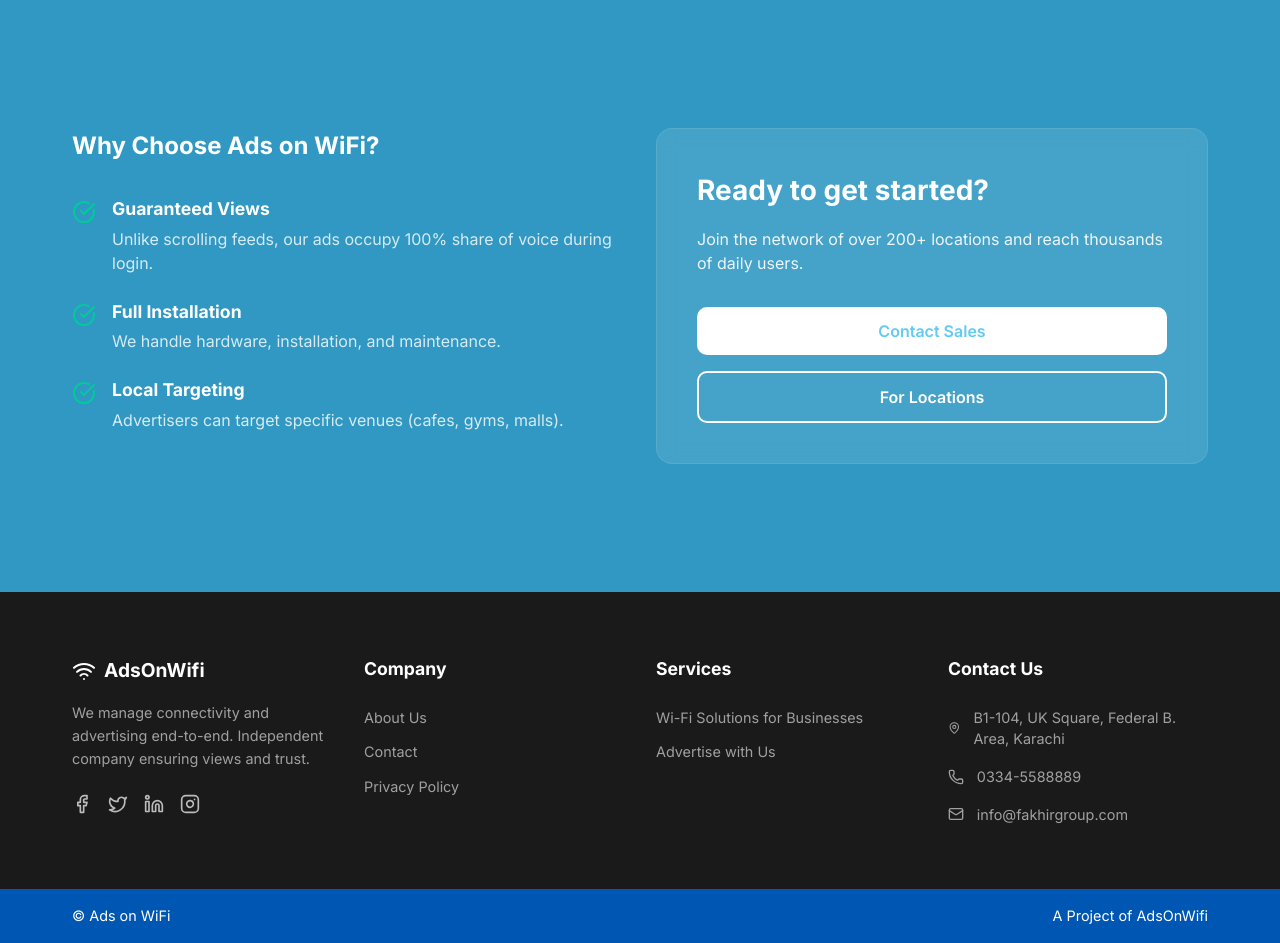
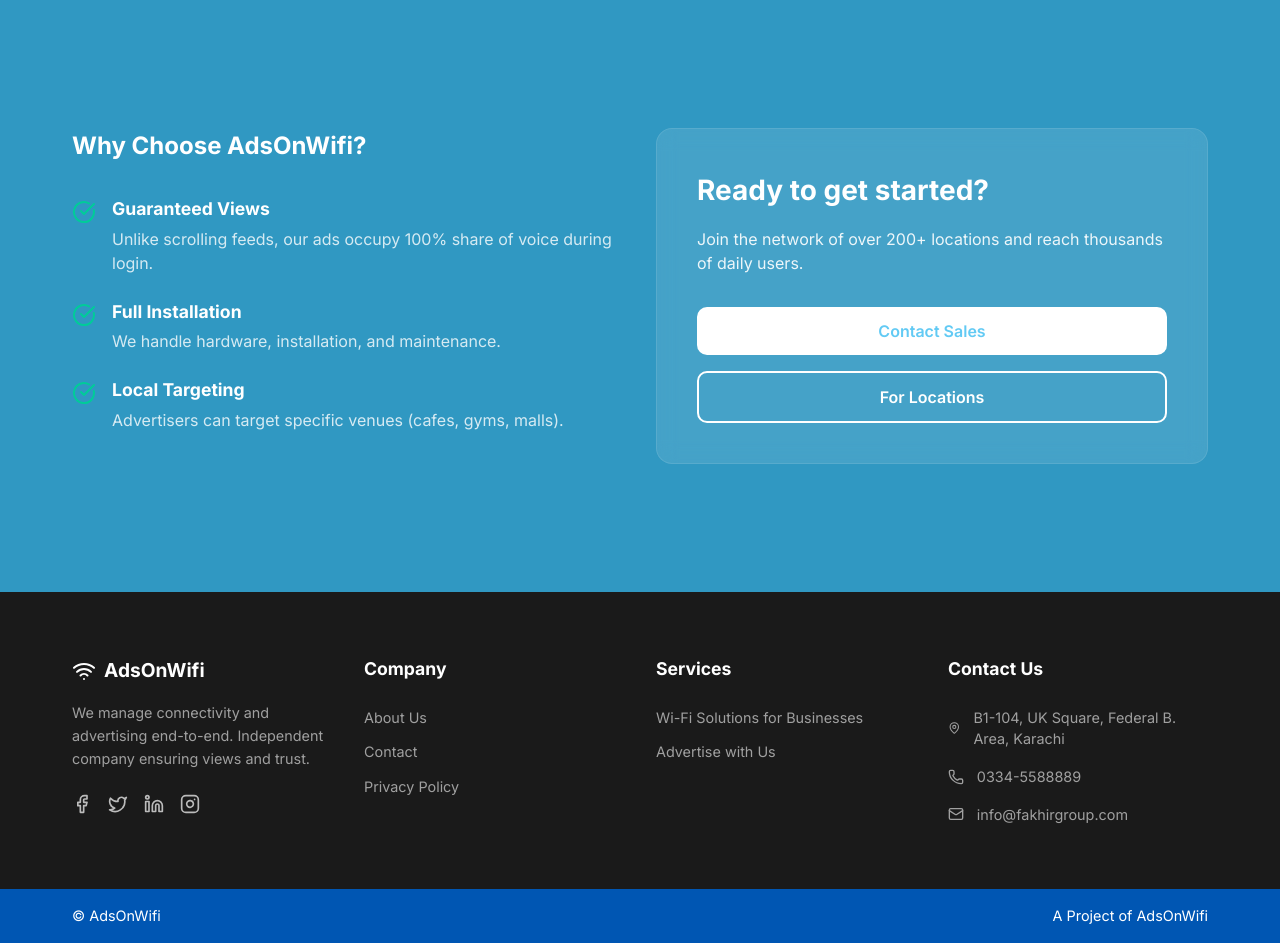
Before and after one commit to huzzy69/fg-free-wifi, a React (Vite) app: page / in a window 1280 px wide. Shown: the part 4020-4963 px from the top of the page. Built offline with nearby package versions, Linux system fonts and the light colour scheme.

Commit message:
Standardize AdsOnWifi branding

```diff
--- a/src/components/Footer.tsx
+++ b/src/components/Footer.tsx
@@ -57,7 +57,7 @@
 
             <div className="footer-copyright-strip">
                 <div className="container copyright-flex">
-                    <p>&copy; Ads on WiFi</p>
+                    <p>&copy; AdsOnWifi</p>
                     <p>A Project of {config.companyName}</p>
                 </div>
             </div>
--- a/src/components/TestimonialSlider.tsx
+++ b/src/components/TestimonialSlider.tsx
@@ -13,7 +13,7 @@
 const testimonials: Testimonial[] = [
     {
         id: 1,
-        text: "Our foot traffic increased by 30% after partnering with Ads on WiFi. Customers love the free internet!",
+        text: "Our foot traffic increased by 30% after partnering with AdsOnWifi. Customers love the free internet!",
         author: "Ahmed Khan",
         role: "Cafe Owner, Karachi",
         stars: 5
--- a/src/pages/Advertisers.tsx
+++ b/src/pages/Advertisers.tsx
@@ -85,7 +85,7 @@
                 <div className="container">
                     <div className="hero-content-wrapper">
                         <div className="hero-text-content">
-                            <h1>Advertise with Ads on WiFi</h1>
+                            <h1>Advertise with AdsOnWifi</h1>
                             <p className="hero-subtitle">Reach your local audience with 100% guaranteed, non-skippable impressions. Transform every WiFi connection into a powerful marketing opportunity.</p>
                             <div className="hero-cta-buttons">
                                 <button className="btn btn-primary btn-lg" onClick={() => document.getElementById('why-choose-us')?.scrollIntoView({ behavior: 'smooth' })}>
--- a/src/pages/Home.tsx
+++ b/src/pages/Home.tsx
@@ -203,7 +203,7 @@
                 <div className="container">
                     <div className="grid-cols-2">
                         <div className="why-us-content">
-                            <h2>Why Choose Ads on WiFi?</h2>
+                            <h2>Why Choose AdsOnWifi?</h2>
                             <ul className="why-us-list">
                                 <li>
                                     <CheckCircle className="list-icon" />
```
